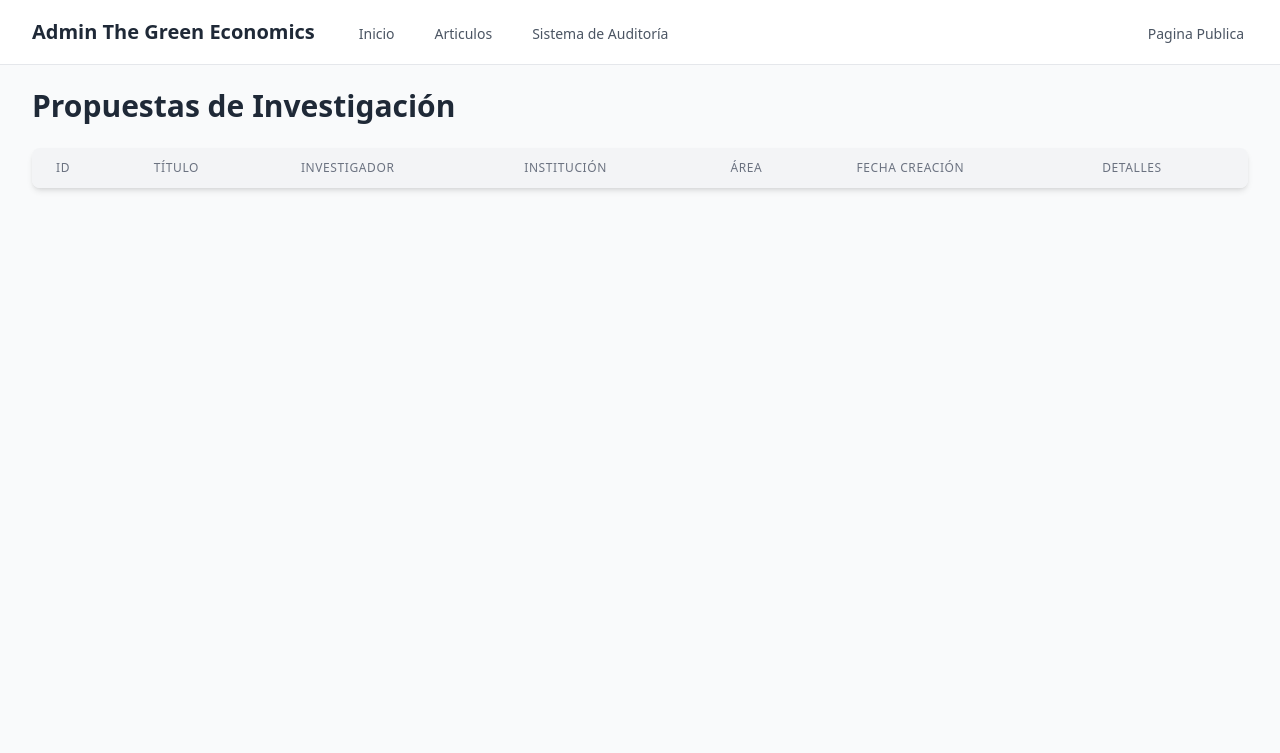
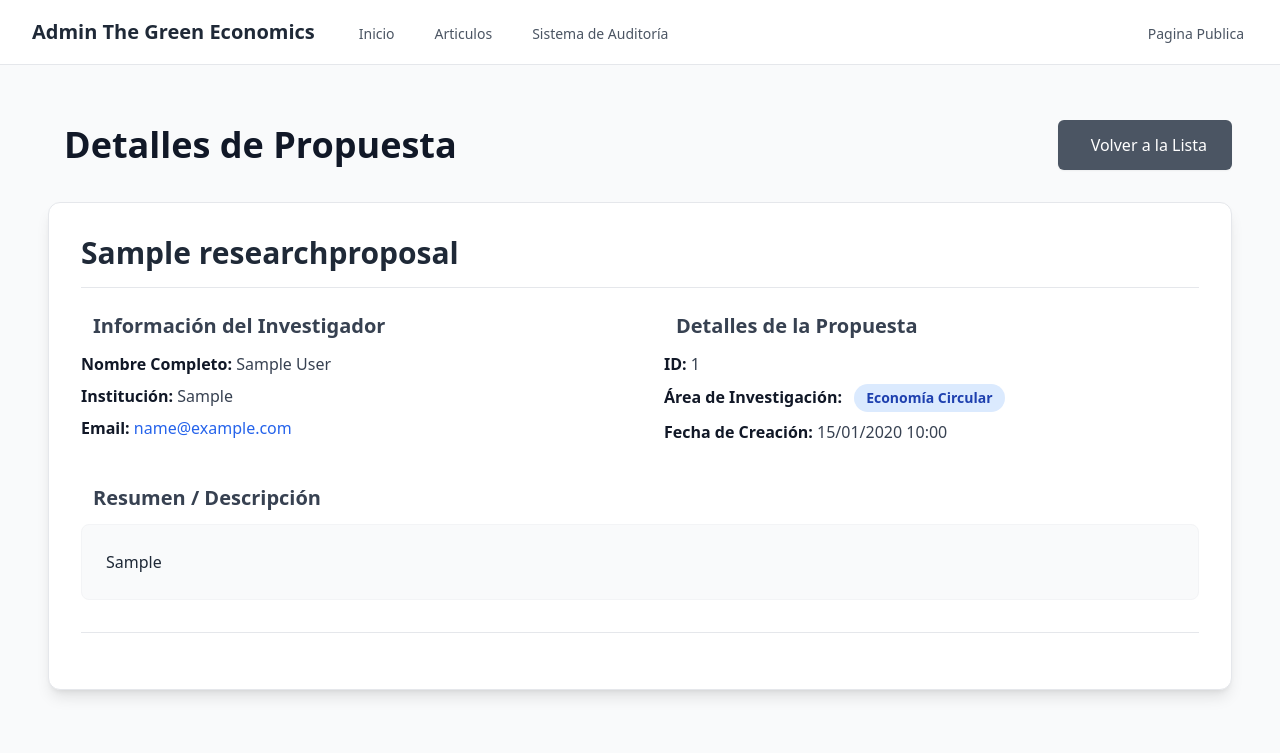
Before and after one commit to JulioChureo/TheGreenEconomics, a Django app: page /dashboards/contacts/research-proposals/detail/1/ in a window 1280 px wide. Shown: the top 753 px of the page. Run offline with Django 5.2, Linux system fonts and the light colour scheme; a user stored in the database is signed in; tables that the repository leaves empty hold one stand-in row (values such as "Sample post"); lists and menus that the app fills with data are empty; parts of the project's set-up code (start-up, migrations or seed data) failed here and were passed over; some libraries are stand-ins or nearby versions.

Commit message:
fix proposal errors

```diff
--- a/the_green_economics/apps/contacts/models.py
+++ b/the_green_economics/apps/contacts/models.py
@@ -78,4 +78,4 @@ class ResearchProposal(models.Model):
         return f"{self.first_name} {self.last_name} - {self.title}"
 
     def get_absolute_url(self):
-        return reverse("research_proposal_detail", kwargs={"pk": self.pk})
+        return reverse("dashboards:research-proposal-detail", kwargs={"pk": self.pk})
--- a/the_green_economics/templates/dashboards/contacts/research_proposal_detail.html
+++ b/the_green_economics/templates/dashboards/contacts/research_proposal_detail.html
@@ -1,59 +1,97 @@
 {% extends "dashboards/_base.html" %}
 
 {% block title %}
-    Propuestas de Investigación
+    Detalles de Propuesta: {{ research_proposal.title|truncatechars:50 }}
 {% endblock title %}
 {% block content %}
-    <h1 class="text-3xl font-bold mb-6 text-gray-800">Propuestas de Investigación</h1>
-    <div class="overflow-x-auto bg-white rounded-lg shadow-md">
-        <table class="min-w-full divide-y divide-gray-200">
-            <thead class="bg-gray-100">
-                <tr>
-                    <th scope="col"
-                        class="px-6 py-3 text-left text-xs font-medium text-gray-500 uppercase tracking-wider">ID</th>
-                    <th scope="col"
-                        class="px-6 py-3 text-left text-xs font-medium text-gray-500 uppercase tracking-wider">
-                        Título
-                    </th>
-                    <th scope="col"
-                        class="px-6 py-3 text-left text-xs font-medium text-gray-500 uppercase tracking-wider">
-                        Investigador
-                    </th>
-                    <th scope="col"
-                        class="px-6 py-3 text-left text-xs font-medium text-gray-500 uppercase tracking-wider">
-                        Institución
-                    </th>
-                    <th scope="col"
-                        class="px-6 py-3 text-left text-xs font-medium text-gray-500 uppercase tracking-wider">
-                        Área
-                    </th>
-                    <th scope="col"
-                        class="px-6 py-3 text-left text-xs font-medium text-gray-500 uppercase tracking-wider">
-                        Fecha Creación
-                    </th>
-                    <th scope="col"
-                        class="px-6 py-3 text-left text-xs font-medium text-gray-500 uppercase tracking-wider">
-                        Detalles
-                    </th>
-                </tr>
-            </thead>
-            <tbody class="bg-white divide-y divide-gray-200">
-                {% for proposal in research_proposals %}
-                    <tr>
-                        <td class="px-6 py-4 whitespace-nowrap text-sm text-gray-900">{{ proposal.pk }}</td>
-                        <td class="px-6 py-4 whitespace-nowrap text-sm text-gray-900">{{ proposal.title|truncatechars:30 }}</td>
-                        <td class="px-6 py-4 whitespace-nowrap text-sm text-gray-900">{{ proposal.first_name }} {{ proposal.last_name }}</td>
-                        <td class="px-6 py-4 whitespace-nowrap text-sm text-gray-900">{{ proposal.institution|truncatechars:20 }}</td>
-                        <td class="px-6 py-4 whitespace-nowrap text-sm text-gray-900">{{ proposal.get_research_area_display }}</td>
-                        <td class="px-6 py-4 whitespace-nowrap text-sm text-gray-900">{{ proposal.creation_date|date:"d/m/Y H:i" }}</td>
-                        <td class="px-6 py-4 whitespace-nowrap text-sm text-gray-900">
-                            <a href="{{ proposal.get_absolute_url }}"
-                               class="text-blue-600 hover:text-blue-900">Ver</a>
-                        </td>
-                    </tr>
-                {% endfor %}
-            </tbody>
-        </table>
+    <div class="container mx-auto px-4 py-8">
+        <div class="flex items-center justify-between mb-8">
+            <h1 class="text-4xl font-extrabold text-gray-900 flex items-center">
+                <i class="fas fa-file-alt mr-4 text-blue-600"></i>Detalles de Propuesta
+            </h1>
+            <a href="{% url 'dashboards:research-proposal-list' %}"
+               class="inline-flex items-center px-6 py-3 border border-transparent text-base font-medium rounded-md shadow-sm text-white bg-gray-600 hover:bg-gray-700 focus:outline-none focus:ring-2 focus:ring-offset-2 focus:ring-gray-500 transition duration-150 ease-in-out">
+                <i class="fas fa-arrow-left mr-2"></i> Volver a la Lista
+            </a>
+        </div>
+        <div class="bg-white rounded-xl shadow-lg p-8 border border-gray-200 mb-8">
+            <h2 class="text-3xl font-bold text-gray-800 mb-6 border-b pb-4 border-gray-200">{{ research_proposal.title }}</h2>
+            <div class="grid grid-cols-1 md:grid-cols-2 gap-x-12 gap-y-6 mb-8">
+                {# Investigator Information #}
+                <div>
+                    <h3 class="text-xl font-semibold text-gray-700 mb-3 flex items-center">
+                        <i class="fas fa-user-tie mr-3 text-blue-500"></i>Información del Investigador
+                    </h3>
+                    <p class="text-gray-700 mb-2">
+                        <strong class="text-gray-900">Nombre Completo:</strong> {{ research_proposal.first_name }} {{ research_proposal.last_name }}
+                    </p>
+                    <p class="text-gray-700 mb-2">
+                        <strong class="text-gray-900">Institución:</strong> {{ research_proposal.institution }}
+                    </p>
+                    {# Add more investigator details if available, e.g., email, department #}
+                    {% if research_proposal.email %}
+                        <p class="text-gray-700 mb-2">
+                            <strong class="text-gray-900">Email:</strong> <a href="mailto:{{ research_proposal.email }}"
+    class="text-blue-600 hover:underline">{{ research_proposal.email }}</a>
+                        </p>
+                    {% endif %}
+                </div>
+                {# Proposal Details #}
+                <div>
+                    <h3 class="text-xl font-semibold text-gray-700 mb-3 flex items-center">
+                        <i class="fas fa-info-circle mr-3 text-blue-500"></i>Detalles de la Propuesta
+                    </h3>
+                    <p class="text-gray-700 mb-2">
+                        <strong class="text-gray-900">ID:</strong> {{ research_proposal.pk }}
+                    </p>
+                    <p class="text-gray-700 mb-2">
+                        <strong class="text-gray-900">Área de Investigación:</strong>
+                        <span class="px-3 py-1 inline-flex text-sm leading-5 font-semibold rounded-full bg-blue-100 text-blue-800 ml-2">
+                            {{ research_proposal.get_research_area_display }}
+                        </span>
+                    </p>
+                    <p class="text-gray-700 mb-2">
+                        <strong class="text-gray-900">Fecha de Creación:</strong> {{ research_proposal.creation_date|date:"d/m/Y H:i" }}
+                    </p>
+                    {% if research_proposal.last_updated %}
+                        <p class="text-gray-700 mb-2">
+                            <strong class="text-gray-900">Última Actualización:</strong> {{ research_proposal.last_updated|date:"d/m/Y H:i" }}
+                        </p>
+                    {% endif %}
+                    {# Add status, budget, duration if available in your model #}
+                    {% if research_proposal.status %}
+                        <p class="text-gray-700 mb-2">
+                            <strong class="text-gray-900">Estado:</strong>
+                            <span class="px-3 py-1 inline-flex text-sm leading-5 font-semibold rounded-full {% if research_proposal.status == 'approved' %} bg-green-100 text-green-800 {% elif research_proposal.status == 'pending' %} bg-yellow-100 text-yellow-800 {% elif research_proposal.status == 'rejected' %} bg-red-100 text-red-800 {% else %} bg-gray-100 text-gray-800 {% endif %} ml-2">
+                                {{ research_proposal.get_status_display }}
+                            </span>
+                        </p>
+                    {% endif %}
+                </div>
+            </div>
+            {# Abstract/Description Section #}
+            <div class="mb-8">
+                <h3 class="text-xl font-semibold text-gray-700 mb-3 flex items-center">
+                    <i class="fas fa-pencil-alt mr-3 text-blue-500"></i>Resumen / Descripción
+                </h3>
+                <div class="bg-gray-50 p-6 rounded-lg border border-gray-100 prose prose-blue max-w-none text-gray-800 leading-relaxed">
+                    {{ research_proposal.abstract|linebreaksbr }} {# Or research_proposal.abstract if you have one #}
+                </div>
+            </div>
+            {# Optional: Edit/Delete Actions #}
+            <div class="flex justify-end space-x-4 pt-6 border-t border-gray-200 mt-8">
+                {% if request.user.is_authenticated and request.user == research_proposal.researcher %}
+                    {# Example condition #}
+                    <a href=""
+                       class="inline-flex items-center px-5 py-2 border border-transparent text-base font-medium rounded-md shadow-sm text-white bg-yellow-500 hover:bg-yellow-600 focus:outline-none focus:ring-2 focus:ring-offset-2 focus:ring-yellow-500 transition duration-150 ease-in-out">
+                        <i class="fas fa-edit mr-2"></i> Editar
+                    </a>
+                    <a href=""
+                       class="inline-flex items-center px-5 py-2 border border-transparent text-base font-medium rounded-md shadow-sm text-white bg-red-600 hover:bg-red-700 focus:outline-none focus:ring-2 focus:ring-offset-2 focus:ring-red-500 transition duration-150 ease-in-out">
+                        <i class="fas fa-trash-alt mr-2"></i> Eliminar
+                    </a>
+                {% endif %}
+            </div>
+        </div>
     </div>
-    {% include "components/paginator.html" %}
 {% endblock content %}
```
Also changed, not shown: the_green_economics/templates/dashboards/contacts/research_proposal_list.html (+11 -0 lines).
